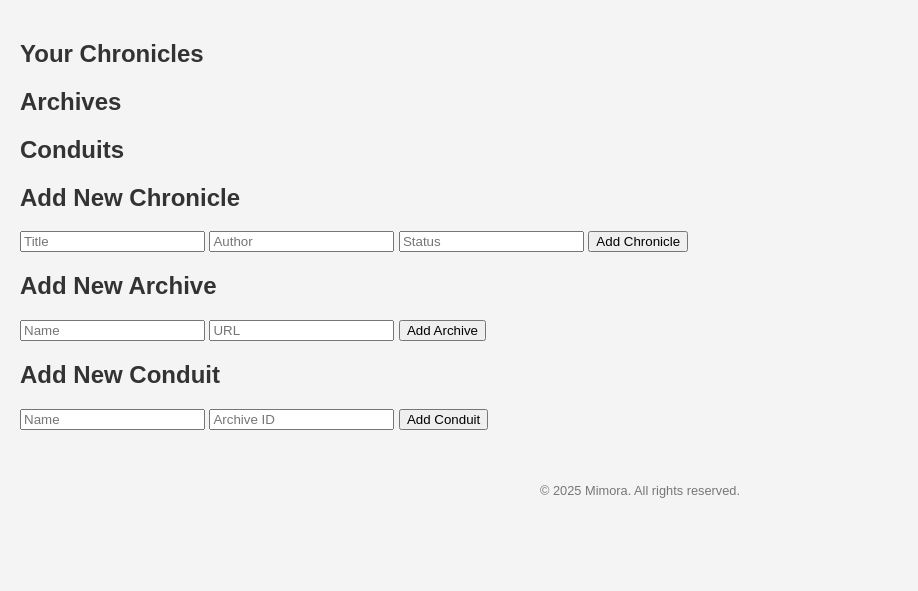
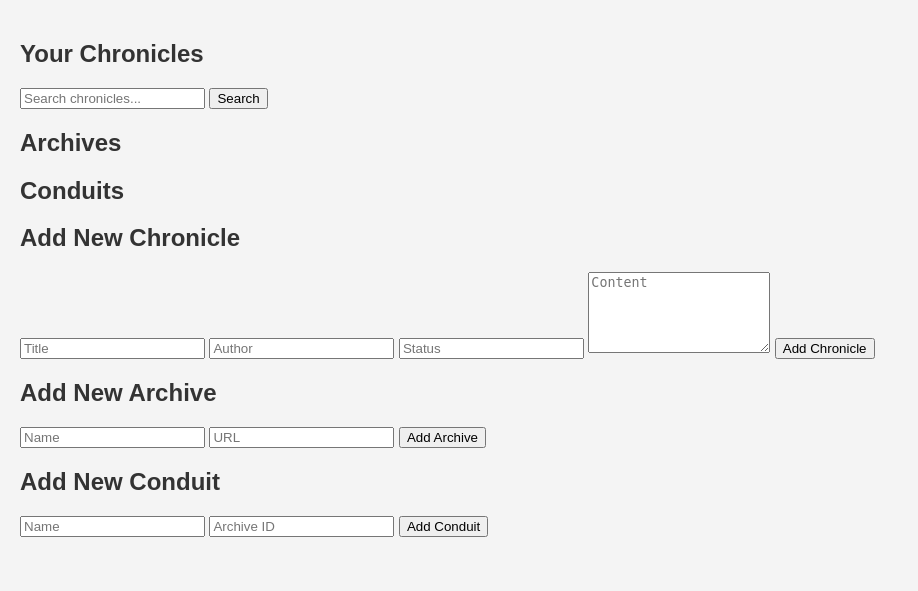
Before and after one commit to khalannil/mimora-web-app, a Flask app: page / in a window 1280 px wide. Shown: the part 112-703 px from the top of the page, without its empty margins (0-918 px from the left). Run offline with Flask 3, Linux system fonts and the light colour scheme; data that the repository does not hold is empty.

Commit message:
Update templates/index.html

```diff
--- a/templates/index.html
+++ b/templates/index.html
@@ -12,6 +12,10 @@
     </header>
     <main>
         <h2>Your Chronicles</h2>
+        <div class="search-bar">
+            <input type="text" id="search-query" placeholder="Search chronicles...">
+            <button id="search-button">Search</button>
+        </div>
         <ul id="chronicles-list"></ul>
 
         <h2>Archives</h2>
@@ -25,6 +29,7 @@
             <input type="text" id="chronicle-title" placeholder="Title" required>
             <input type="text" id="chronicle-author" placeholder="Author" required>
             <input type="text" id="chronicle-status" placeholder="Status" required>
+            <textarea id="chronicle-content" placeholder="Content" rows="5"></textarea>
             <button type="submit">Add Chronicle</button>
         </form>
 
@@ -47,9 +52,14 @@
     </footer>
 
     <script>
-        function refreshData() {
+        function refreshData(searchQuery = '') {
             // Fetch Chronicles
-            fetch('/api/chronicles')
+            let chroniclesUrl = '/api/chronicles';
+            if (searchQuery) {
+                chroniclesUrl = `/api/search?query=${encodeURIComponent(searchQuery)}`;
+            }
+
+            fetch(chroniclesUrl)
                 .then(response => response.json())
                 .then(data => {
                     const chroniclesList = document.getElementById('chronicles-list');
@@ -60,6 +70,32 @@
                         link.href = `/chronicle/${chronicle.id}`;
                         link.textContent = `${chronicle.title} by ${chronicle.author} (${chronicle.status})`;
                         listItem.appendChild(link);
+
+                        const actionsDiv = document.createElement('div');
+
+                        const editButton = document.createElement('button');
+                        editButton.textContent = 'Edit';
+                        editButton.onclick = () => window.location.href = `/chronicle/${chronicle.id}/edit`;
+                        actionsDiv.appendChild(editButton);
+
+                        const deleteButton = document.createElement('button');
+                        deleteButton.textContent = 'Delete';
+                        deleteButton.onclick = () => {
+                            if (confirm(`Are you sure you want to delete \"${chronicle.title}\"?`)) {
+                                fetch(`/api/chronicles/${chronicle.id}`, {
+                                    method: 'DELETE',
+                                })
+                                .then(response => response.json())
+                                .then(data => {
+                                    console.log(data);
+                                    refreshData();
+                                })
+                                .catch(error => console.error('Error deleting chronicle:', error));
+                            }
+                        };
+                        actionsDiv.appendChild(deleteButton);
+
+                        listItem.appendChild(actionsDiv);
                         chroniclesList.appendChild(listItem);
                     });
                 })
@@ -97,19 +133,26 @@
         // Initial data load
         refreshData();
 
+        // Handle Search button click
+        document.getElementById('search-button').addEventListener('click', function() {
+            const searchQuery = document.getElementById('search-query').value;
+            refreshData(searchQuery);
+        });
+
         // Handle Add Chronicle form submission
         document.getElementById('add-chronicle-form').addEventListener('submit', function(event) {
             event.preventDefault();
             const title = document.getElementById('chronicle-title').value;
             const author = document.getElementById('chronicle-author').value;
             const status = document.getElementById('chronicle-status').value;
+            const content = document.getElementById('chronicle-content').value;
 
             fetch('/api/chronicles', {
                 method: 'POST',
                 headers: {
                     'Content-Type': 'application/json',
                 },
-                body: JSON.stringify({ title, author, status }),
+                body: JSON.stringify({ title, author, status, content }),
             })
             .then(response => response.json())
             .then(data => {
```
